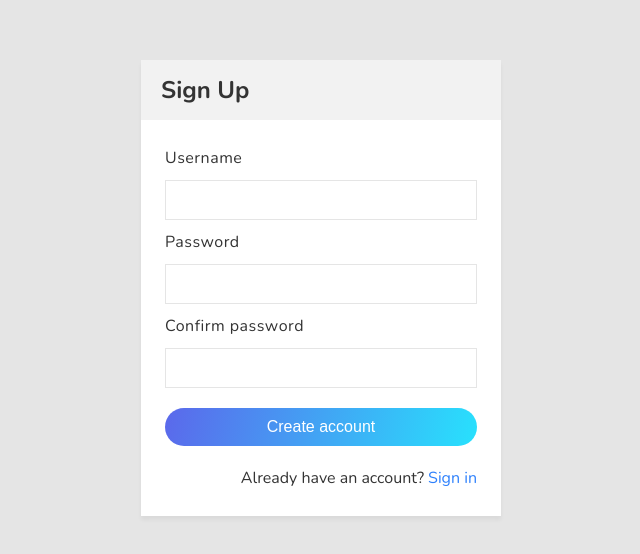
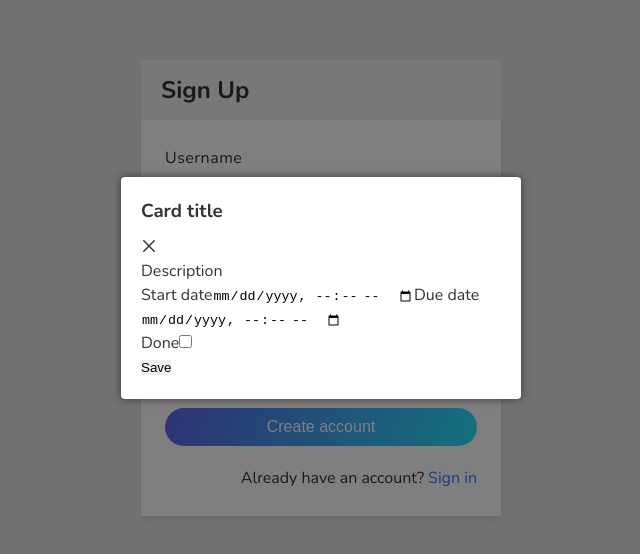
Before and after one commit to camgiangtranthi/project-practice, a React (Create React App) app in the folder front-end/: page /signup in a window 1280 px wide. Shown: the part 112-666 px from the top of the page, without its empty margins (319-959 px from the left). Built offline with nearby package versions, Linux system fonts and the light colour scheme; no server answers.

Commit message:
UI card detail

```diff
--- a/front-end/src/App.tsx
+++ b/front-end/src/App.tsx
@@ -3,6 +3,7 @@ import { Route, Routes } from "react-router-dom";
 import { Home, SignIn, SignUp } from "./pages";
 import "./index.scss";
 import { PrivateRoute } from "./PrivateRoute";
+import PopupCardDetail from "./components/PopupCardDetail/PopupCardDetail";
 
 function App() {
   return (
@@ -14,6 +15,7 @@ function App() {
         <Route path="/signin" element={<SignIn />} />
         <Route path="/signup" element={<SignUp />} />
       </Routes>
+        <PopupCardDetail/>
     </div>
   );
 }
--- a/front-end/src/components/Card/Card.scss
+++ b/front-end/src/components/Card/Card.scss
@@ -9,6 +9,11 @@
   .card {
     padding: 8px 20px;
 
+    .card__title {
+      display: flex;
+      justify-content: space-between;
+      margin-bottom: 10px;
+
       input {
         color: var(--black);
         font-size: 1.5rem;
@@ -16,6 +21,18 @@
         border: none;
         outline: none;
         width: 100%;
+      }
+
+      svg {
+        width: 18px;
+        height: 18px;
+        fill: var(--text-color);
+        cursor: pointer;
+
+        &:hover {
+          fill: var(--primary);
+        }
+      }
     }
 
     .card__footer {
--- a/front-end/src/components/Card/Card.tsx
+++ b/front-end/src/components/Card/Card.tsx
@@ -1,8 +1,9 @@
 import "./Card.scss";
-import {DeleteOutlined} from "@ant-design/icons";
+import {DeleteOutlined, InfoOutlined} from "@ant-design/icons";
 // @ts-ignore
 import {card, cardCreateRequest} from "../../shared/models/card";
 import {useState} from "react";
+import PopupCardDetail from "../PopupCardDetail/PopupCardDetail";
 
 
 interface ICardProps {
@@ -30,6 +31,7 @@ const Card = (props: ICardProps) => {
 					return (
 						<div className={"card__container"} key={id}>
 							<form className={"card"}>
+								<div className={"card__title"}>
 									<input
 										type="text"
 										className="card__title"
@@ -37,6 +39,9 @@ const Card = (props: ICardProps) => {
 										value={card.title}
 										onChange={(e) => setTitle(e.target.value)}
 									/>
+
+									<InfoOutlined />
+								</div>
 
 								<div className={"card__footer"}>
 									<button className={"card__button-add"} type="submit" onClick={() => onUpdateCard(card.id)}>Save</button>
--- /dev/null
+++ b/front-end/src/components/PopupCardDetail/PopupCardDetail.scss
@@ -0,0 +1,81 @@
+.popup-card-detail {
+  position: absolute;
+  top: 0;
+  left: 0;
+  width: 100%;
+  height: 100%;
+  background: rgba(0, 0, 0, 0.5);
+  z-index: 1000;
+  display: flex;
+  justify-content: center;
+  align-items: center;
+
+  .popup-card-detail__container {
+    width: 400px;
+    background: var(--white);
+    border-radius: 4px;
+    padding: 20px;
+    box-shadow: 0 0 10px rgba(0, 0, 0, 0.5);
+
+    .popup-card-detail__header {
+      .popup-card-detail__title {
+        display: flex;
+        justify-content: space-between;
+        margin-bottom: 10px;
+
+        input {
+          color: var(--black);
+          font-size: 1.5rem;
+          font-weight: 400;
+          border: none;
+          outline: none;
+          width: 100%;
+        }
+
+        svg {
+          width: 18px;
+          height: 18px;
+          fill: var(--text-color);
+          cursor: pointer;
+
+          &:hover {
+            fill: var(--primary);
+          }
+        }
+      }
+
+      .popup-card-detail__footer {
+        display: flex;
+        justify-content: space-between;
+        align-items: center;
+        margin-top: 8px;
+
+        .popup-card-detail__button-add {
+          background: var(--primary);
+          color: var(--white);
+          font-size: 1.2rem;
+          font-weight: 500;
+          border: none;
+          outline: none;
+          border-radius: 4px;
+          padding: 4px 8px;
+          margin-right: 8px;
+          cursor: pointer;
+        }
+
+        .popup-card-detail__delete-icon {
+          svg {
+            width: 16px;
+            height: 16px;
+            fill: var(--black);
+            cursor: pointer;
+
+            &:hover {
+              fill: var(--primary);
+            }
+          }
+        }
+      }
+    }
+  }
+}
--- /dev/null
+++ b/front-end/src/components/PopupCardDetail/PopupCardDetail.tsx
@@ -0,0 +1,53 @@
+import './PopupCardDetail.scss';
+import {CloseOutlined} from "@ant-design/icons";
+
+const PopupCardDetail = () => {
+    return (
+        <form className="popup-card-detail">
+            <div className="popup-card-detail__container">
+                <div className="popup-card-detail__header">
+                    <div className="popup-card-detail__title">
+                        <h3>Card title</h3>
+                    </div>
+                    <div className="popup-card-detail__close">
+                        <CloseOutlined/>
+                    </div>
+                </div>
+
+                <div className="popup-card-detail__body">
+                    <div className="popup-card-detail__description">
+                        <p>Description</p>
+                    </div>
+
+                    <div className="popup-card-detail__time">
+                        <label htmlFor="start-date">Start date</label>
+                        <input
+                            id={"start-date"}
+                            type={"datetime-local"}
+                        />
+
+                        <label htmlFor="due-date">Due date</label>
+                        <input
+                            id={"due-date"}
+                            type={"datetime-local"}
+                        />
+                    </div>
+
+                    <div className="popup-card-detail__status">
+                        <label htmlFor="status">Done</label>
+                        <input
+                            id={"status"}
+                            type={"checkbox"}
+                        />
+                    </div>
+                </div>
+
+                <div className="popup-card-detail__footer">
+                    <button className="popup-card-detail__button-save" type="submit">Save</button>
+                </div>
+            </div>
+        </form>
+    );
+}
+
+export default PopupCardDetail;
```
Lines whose indentation alone changed are shown as unchanged.
